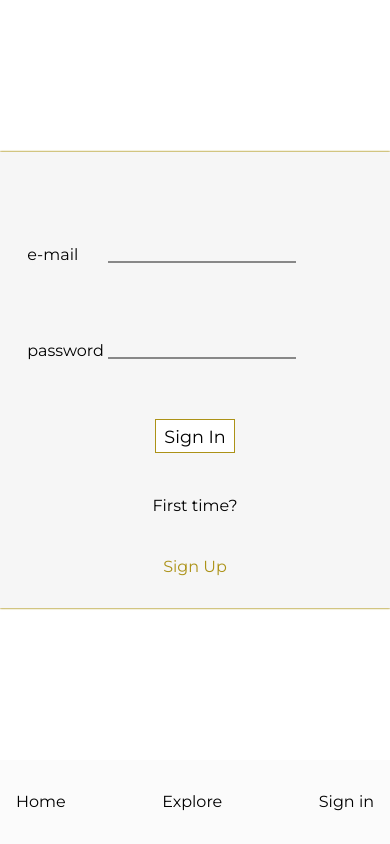
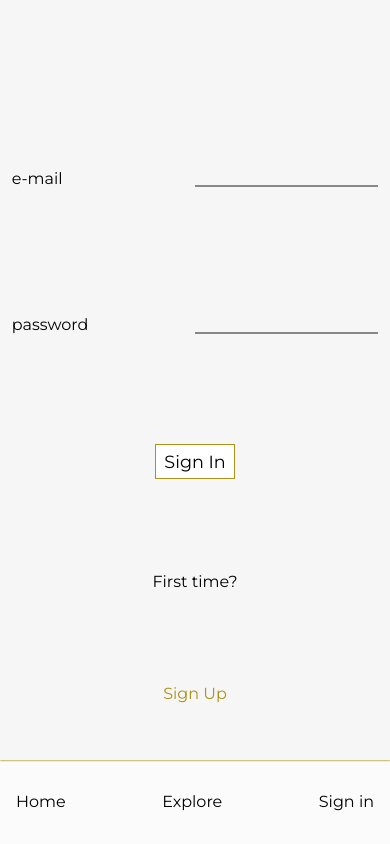
Before and after one commit to Vethavear/beer-searcher, a React (Create React App) app in the folder beer/: page /signin in a window 390 px wide. Built offline with nearby package versions, Linux system fonts and the light colour scheme; no server answers.

Commit message:
changed random beer behaviour, changed reset button to "all beers", fixed signup&signin forms style on mobile

```diff
--- a/beer/src/components/AuthWrapper/authWrapper.scss
+++ b/beer/src/components/AuthWrapper/authWrapper.scss
@@ -13,29 +13,31 @@
         background: $tertiary-color;
         width: 50%;
         height: 60%;
-        padding: 3rem 0;
         display: flex;
         flex-direction: column;
         justify-content: space-around;
         align-items: center;
         font-size: 2rem;
         box-shadow: 0 0px 2px $secondary-color, 0 0px 2px $secondary-color;
-        padding: 2.5% 7%;
+        padding: 2.5% 3%;
 
         .label {
                 font-size: 2rem;
                 width: 100%;
                 margin: 2rem 0;
-                padding-right: 20%;
+                // padding-right: 20%;
                 display: flex;
                 justify-content: space-between;
                 align-items: flex-end;
+                // #text{
+                //         font-size: 5rem;
+                // }
 
                 .input {
                         border: none;
                         background: none;
                         border-bottom: 2px solid $border-color;
-                        width: 70%;
+                        width: 60%;
                         font-size: 2rem;
                 }
         }
@@ -43,6 +45,12 @@
 
 @media (max-width: $mobile) {
         .form {
+                height: 100%;
                 width: 100%;
+                .label{
+                        .input{
+                                width: 50%;
+                        }
+                }
         }
 }
--- a/beer/src/firebase/utils.js
+++ b/beer/src/firebase/utils.js
@@ -48,9 +48,10 @@ export const getFavs = () => {
                     const { favs } = doc.data();
                     return favs;
                 } else {
-                    console.log('no beers in favs')
+                    return []
                 }
             }).then(favs => {
+                console.log(favs);
                 resolve(favs)
             })
         }
--- a/beer/src/pages/Explorer/Explorer.js
+++ b/beer/src/pages/Explorer/Explorer.js
@@ -44,7 +44,6 @@ const Explorer = () => {
     }, [query])
 
     useEffect(() => {
-
             axios.get(randomBeerQuery).then(result => {
                 return dispatch(showBeerDetails(result.data[0]))
             })
@@ -79,6 +78,7 @@ const Explorer = () => {
     const showRandomBeer = () => {
         // eslint-disable-next-line
         setRandomBeerQuery(new Object('https://api.punkapi.com/v2/beers/random'));
+        console.log(randomBeerQuery)
     }
     const resetSearcher = () => {
         setQuery(initalQuery);
@@ -99,7 +99,7 @@ const Explorer = () => {
                     <FormInput label="Malt" type="text" name="malt" handleChange={createChangeHandler('malt')}></FormInput>
                     <FormInput label="Food" type="text" name="food" handleChange={createChangeHandler('food')}></FormInput>
                     <Button type="submit">Search</Button>
-                    <Button type="button" onClick={resetSearcher}>Reset</Button>
+                    <Button type="button" onClick={resetSearcher}>All Beers</Button>
                 </form>
                 <Button type="button" onClick={showRandomBeer}>Random Beer</Button>
             </div>
--- a/beer/src/redux/Beers/beers.sagas.js
+++ b/beer/src/redux/Beers/beers.sagas.js
@@ -30,7 +30,6 @@ function* onGetFavsStart() {
     try {
         yield takeLatest(beerTypes.GET_FAVS_START, getFavouriteBeers)
     } catch (err) {
-
         console.log(err)
     }
 }
@@ -40,6 +39,7 @@ function* getFavouriteBeers() {
         const favs = yield call(getFavs);
         yield put(getFavsSucceed(favs));
     } catch (err) {
+        console.log('error w sadze')
         console.log(err)
         yield put(getFavsSucceed([]))
     }
```
Lines whose indentation alone changed are shown as unchanged.
